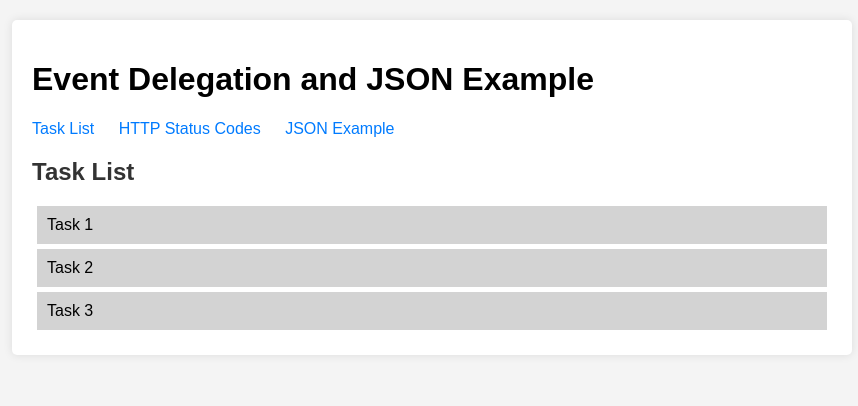
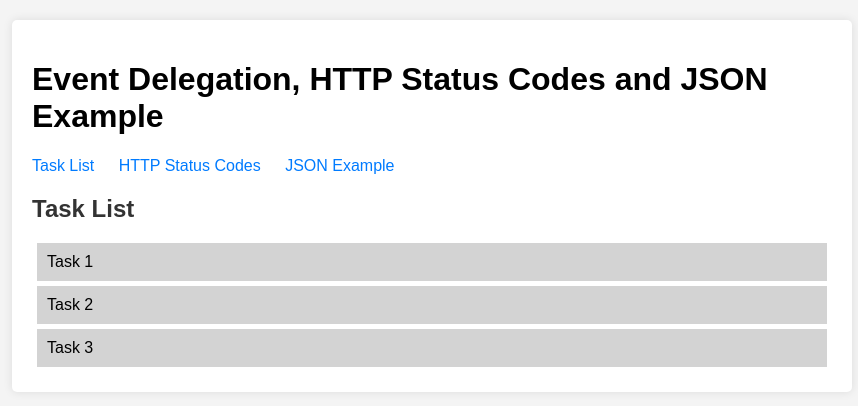
Before and after one commit to eshwarkyatham16/ITC505, a website: page mod-7-dis/public/index.html in a window 1280 px wide. Shown: the whole page, without its empty margins (208-1066 px from the left). Drawn offline with Linux system fonts and the light colour scheme.

Commit message:
mod 7 dis changes

```diff
--- a/mod-7-dis/public/index.html
+++ b/mod-7-dis/public/index.html
@@ -3,12 +3,12 @@
   <head>
     <meta charset="UTF-8" />
     <meta name="viewport" content="width=device-width, initial-scale=1.0" />
-    <title>Event Delegation and JSON Example</title>
+    <title>Event Delegation, HTTP Status codes and JSON Example</title>
     <link rel="stylesheet" href="styles.css" />
   </head>
   <body>
     <div class="container">
-      <h1>Event Delegation and JSON Example</h1>
+      <h1>Event Delegation, HTTP Status Codes and JSON Example</h1>
       <nav>
         <a href="#" id="nav-tasks">Task List</a>
         <a href="#" id="nav-status-codes">HTTP Status Codes</a>
```
